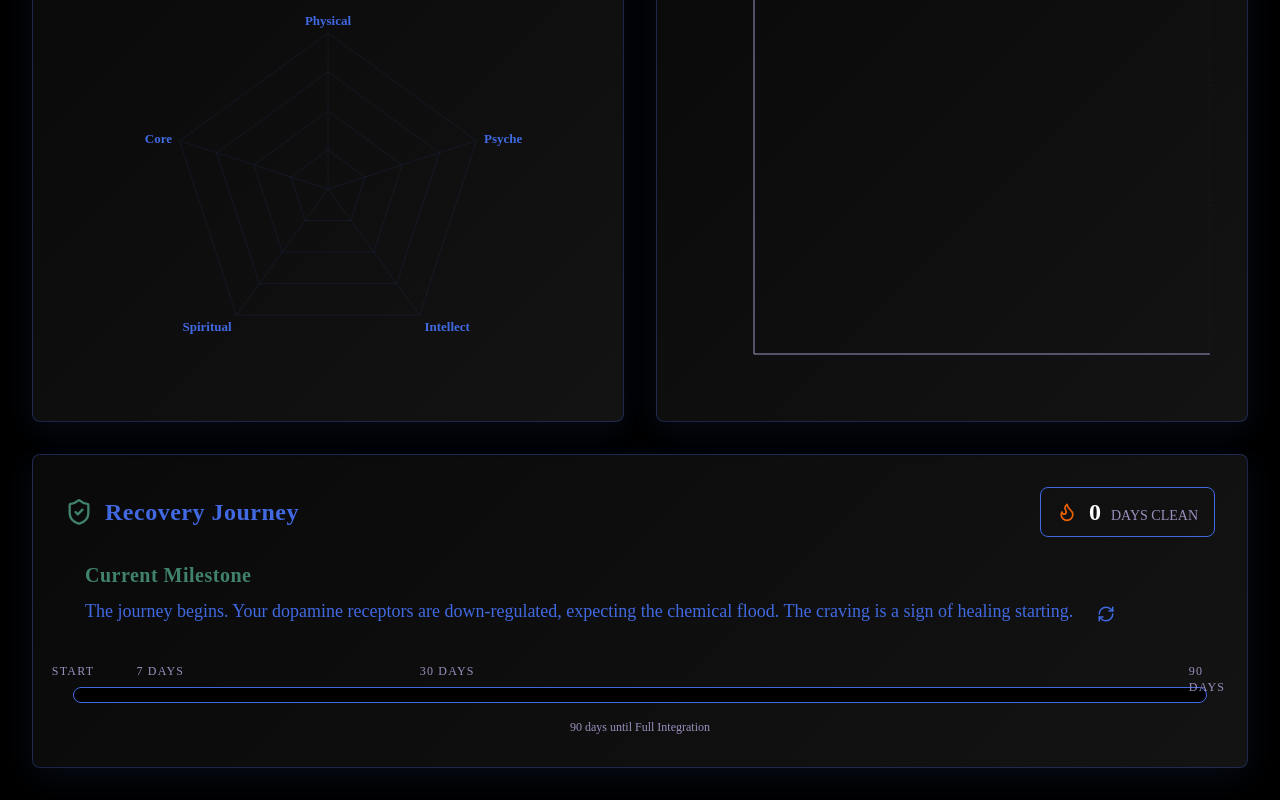
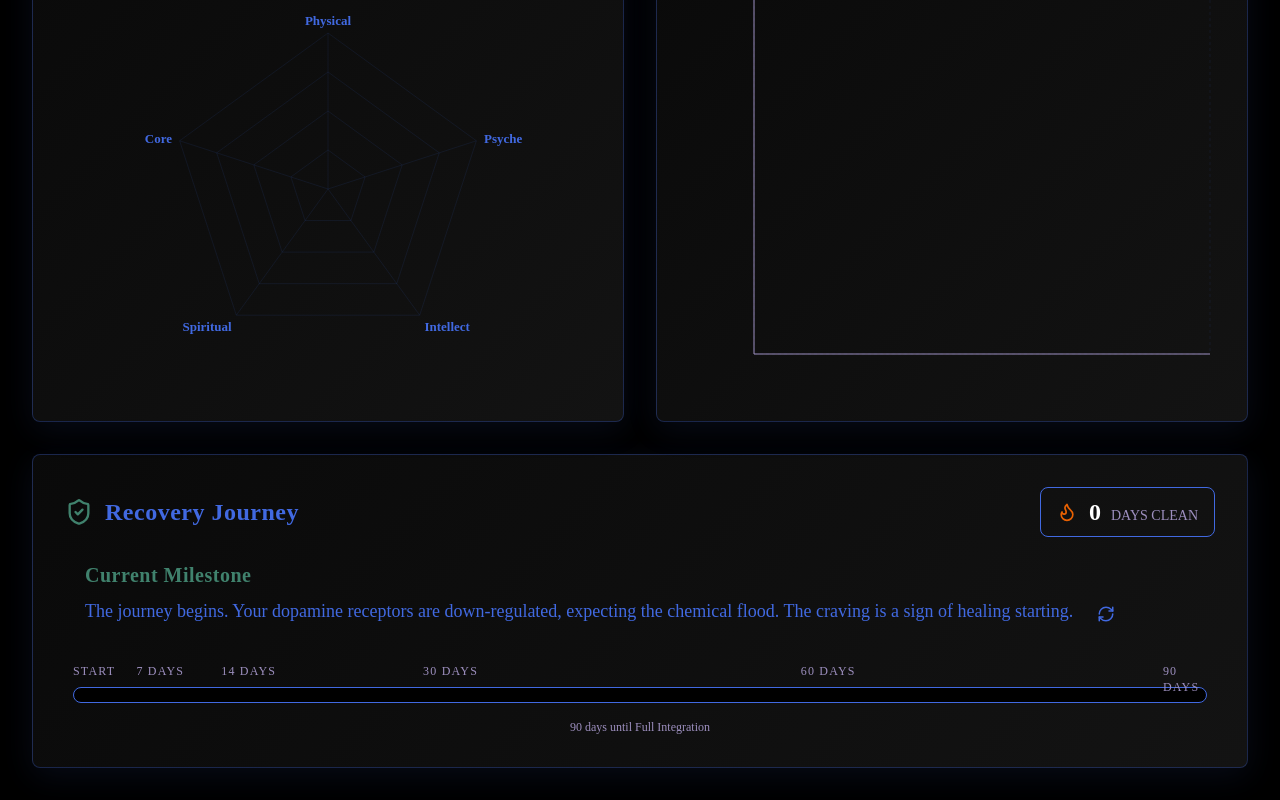
Before and after one commit to aliev2213/Aliev-Generation-One, a React (Vite) app: page / in a window 1280 px wide. Shown: the part 734-1534 px from the top of the page. Built offline with nearby package versions, Linux system fonts and the light colour scheme.

Commit message:
fix: Add missing milestones (14, 60) and fix 90-day label alignment

```diff
--- a/src/components/Dashboard.tsx
+++ b/src/components/Dashboard.tsx
@@ -164,8 +164,10 @@ export const Dashboard: React.FC = () => {
     const MILESTONES = [
         { day: 0, label: 'Start', left: '0%', benefit: 'The Decision. You took back control.', bonus: 0 },
         { day: 7, label: '7 Days', left: '7.7%', benefit: 'Physical Cleanse. Metabolites leave the blood. Sleep normalizes.', bonus: 500 },
-        { day: 30, label: '30 Days', left: '33%', benefit: 'Psychological Reset. Habit loops broken. Memory improves.', bonus: 1000 },
-        { day: 90, label: '90 Days', left: '100%', benefit: 'Full Integration. Dopamine baseline restored. You are free.', bonus: 2500 },
+        { day: 14, label: '14 Days', left: '15.5%', benefit: 'Dopamine Reset. Natural joys start to feel real again.', bonus: 750 },
+        { day: 30, label: '30 Days', left: '33.3%', benefit: 'Psychological Reset. Habit loops broken. Memory improves.', bonus: 1000 },
+        { day: 60, label: '60 Days', left: '66.6%', benefit: 'Emotional Stability. Prefrontal cortex regulation returns.', bonus: 1750 },
+        { day: 90, label: '90 Days', left: '99%', benefit: 'Full Integration. Dopamine baseline restored. You are free.', bonus: 2500 },
     ];
 
     // Calculate Bonus XP from Recovery
@@ -387,7 +389,10 @@ export const Dashboard: React.FC = () => {
                                     {MILESTONES.map((m) => (
                                         <div
                                             key={m.day}
-                                            className="absolute top-0 transform -translate-x-1/2 group/marker cursor-help z-10"
+                                            className={`absolute top-0 transform group/marker cursor-help z-10 ${m.day === 0 ? '-translate-x-0' :
+                                                    m.day === 90 ? '-translate-x-[90%]' :
+                                                        '-translate-x-1/2'
+                                                }`}
                                             style={{ left: m.left }}
                                         >
                                             <div className="text-xs text-lavender uppercase tracking-widest hover:text-white transition-colors">
```
